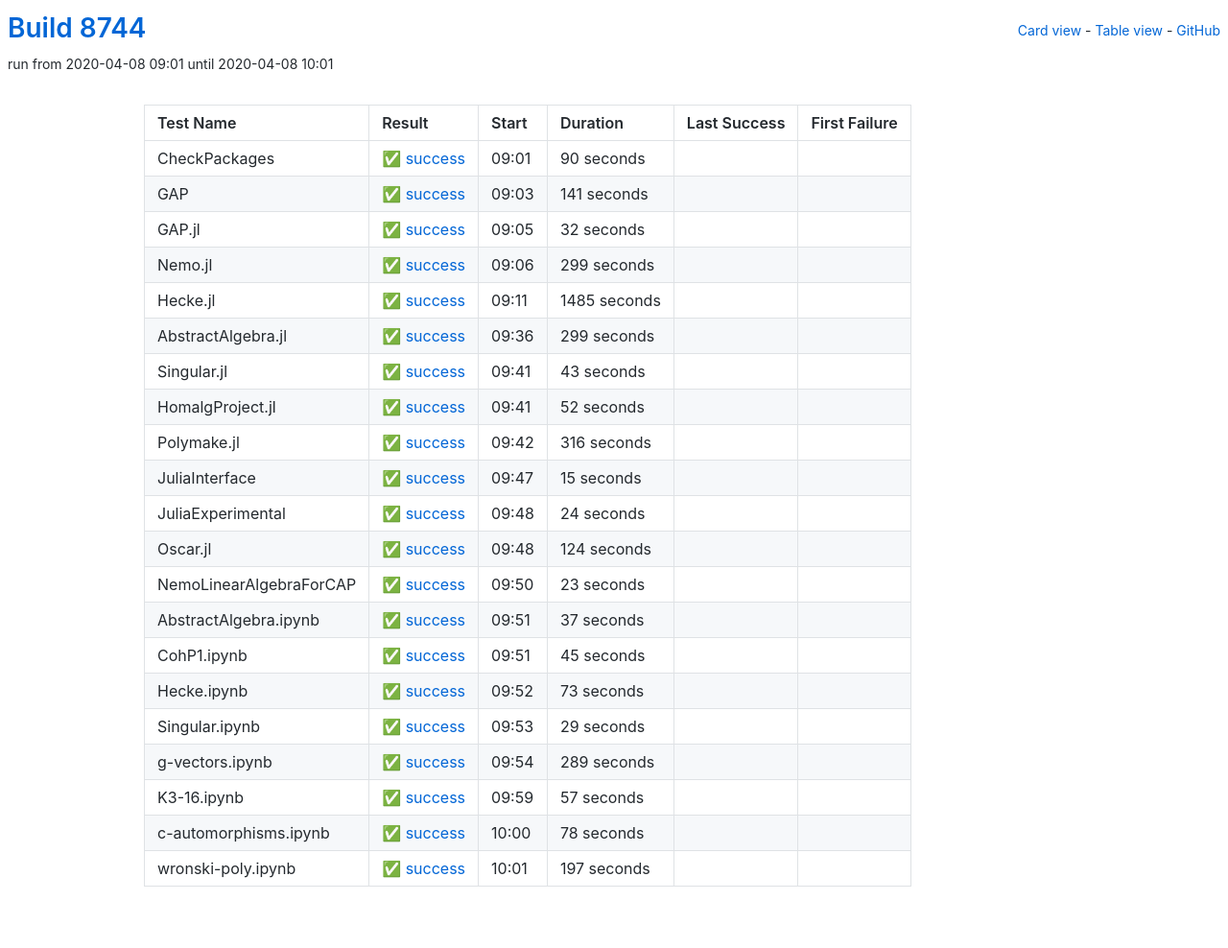
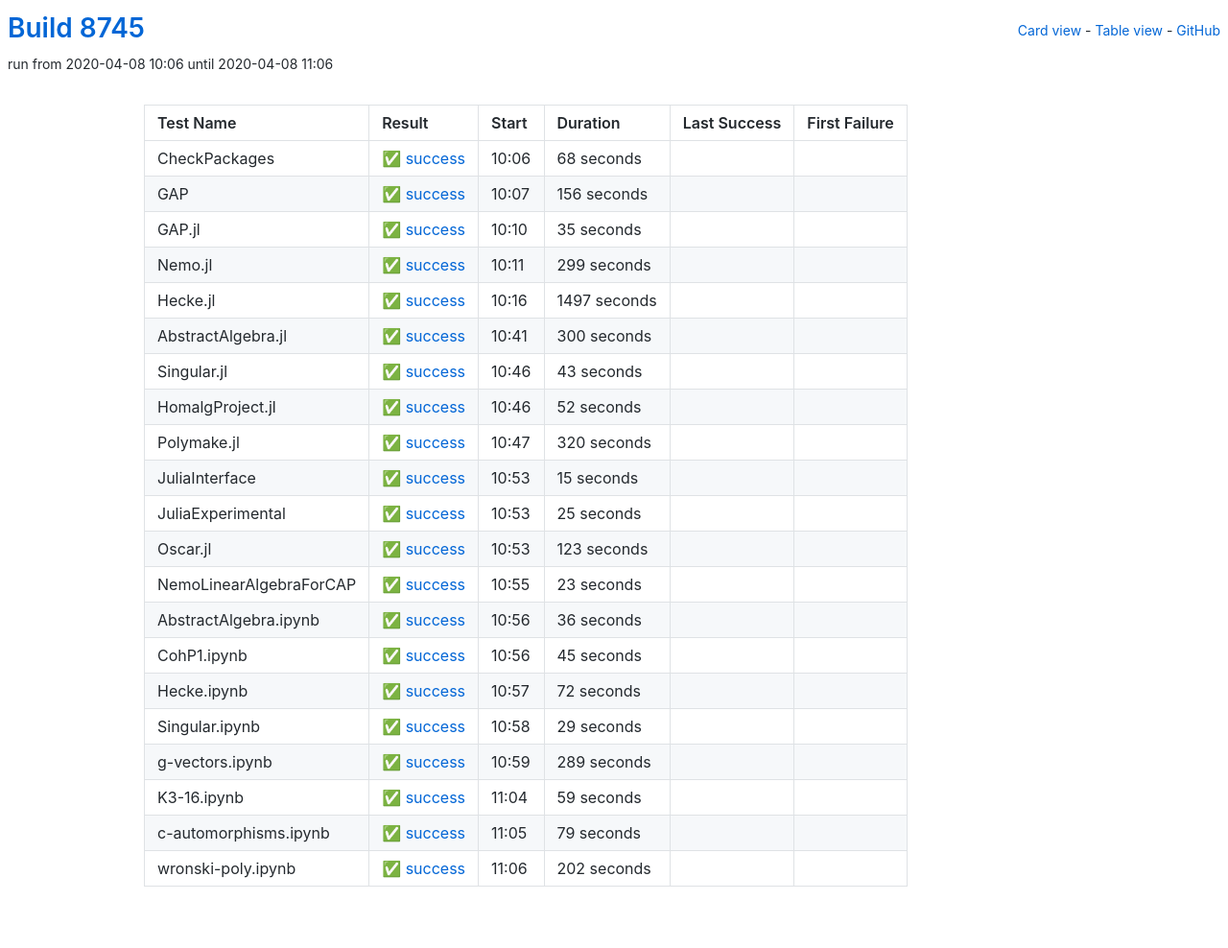
Before and after one commit to oscar-system/oscar-ci-status, a Jekyll site: the page built from table.html, in a window 1280 px wide. Shown: the whole page at 96% size. Built offline with Jekyll 4.4.1, drawn with Linux system fonts in a browser that asks for light colours.

Commit message:
Build 8745

```diff
--- a/_data/ci.yml
+++ b/_data/ci.yml
@@ -1,38 +1,38 @@
-build: 8744
-build_url: https://oscarci.mathematik.uni-kl.de/job/oscar/8744/
+build: 8745
+build_url: https://oscarci.mathematik.uni-kl.de/job/oscar/8745/
 job: oscar
 tests:
-- duration: 90
+- duration: 68
   exitcode: 0
   first_failure: false
   first_failure_url: null
   last_success: false
   last_success_url: null
-  log: https://oscarci.mathematik.uni-kl.de/job/oscar/8744/artifact/logs/build-8744/CheckPackages.log
+  log: https://oscarci.mathematik.uni-kl.de/job/oscar/8745/artifact/logs/build-8745/CheckPackages.log
   name: CheckPackages
-  start: 2020-04-08 09:01
+  start: 2020-04-08 10:06
   status: success
   success: true
-- duration: 141
+- duration: 156
   exitcode: 0
   first_failure: false
   first_failure_url: null
   last_success: false
   last_success_url: null
-  log: https://oscarci.mathematik.uni-kl.de/job/oscar/8744/artifact/logs/build-8744/GAP.log
+  log: https://oscarci.mathematik.uni-kl.de/job/oscar/8745/artifact/logs/build-8745/GAP.log
   name: GAP
-  start: 2020-04-08 09:03
+  start: 2020-04-08 10:07
   status: success
   success: true
-- duration: 32
+- duration: 35
   exitcode: 0
   first_failure: false
   first_failure_url: null
   last_success: false
   last_success_url: null
-  log: https://oscarci.mathematik.uni-kl.de/job/oscar/8744/artifact/logs/build-8744/GAP.jl.log
+  log: https://oscarci.mathematik.uni-kl.de/job/oscar/8745/artifact/logs/build-8745/GAP.jl.log
   name: GAP.jl
-  start: 2020-04-08 09:05
+  start: 2020-04-08 10:10
   status: success
   success: true
 - duration: 299
@@ -41,31 +41,31 @@ tests:
   first_failure_url: null
   last_success: false
   last_success_url: null
-  log: https://oscarci.mathematik.uni-kl.de/job/oscar/8744/artifact/logs/build-8744/Nemo.jl.log
+  log: https://oscarci.mathematik.uni-kl.de/job/oscar/8745/artifact/logs/build-8745/Nemo.jl.log
   name: Nemo.jl
-  start: 2020-04-08 09:06
+  start: 2020-04-08 10:11
   status: success
   success: true
-- duration: 1485
+- duration: 1497
   exitcode: 0
   first_failure: false
   first_failure_url: null
   last_success: false
   last_success_url: null
-  log: https://oscarci.mathematik.uni-kl.de/job/oscar/8744/artifact/logs/build-8744/Hecke.jl.log
+  log: https://oscarci.mathematik.uni-kl.de/job/oscar/8745/artifact/logs/build-8745/Hecke.jl.log
   name: Hecke.jl
-  start: 2020-04-08 09:11
+  start: 2020-04-08 10:16
   status: success
   success: true
-- duration: 299
+- duration: 300
   exitcode: 0
   first_failure: false
   first_failure_url: null
   last_success: false
   last_success_url: null
-  log: https://oscarci.mathematik.uni-kl.de/job/oscar/8744/artifact/logs/build-8744/AbstractAlgebra.jl.log
+  log: https://oscarci.mathematik.uni-kl.de/job/oscar/8745/artifact/logs/build-8745/AbstractAlgebra.jl.log
   name: AbstractAlgebra.jl
-  start: 2020-04-08 09:36
+  start: 2020-04-08 10:41
   status: success
   success: true
 - duration: 43
@@ -74,9 +74,9 @@ tests:
   first_failure_url: null
   last_success: false
   last_success_url: null
-  log: https://oscarci.mathematik.uni-kl.de/job/oscar/8744/artifact/logs/build-8744/Singular.jl.log
+  log: https://oscarci.mathematik.uni-kl.de/job/oscar/8745/artifact/logs/build-8745/Singular.jl.log
   name: Singular.jl
-  start: 2020-04-08 09:41
+  start: 2020-04-08 10:46
   status: success
   success: true
 - duration: 52
@@ -85,20 +85,20 @@ tests:
   first_failure_url: null
   last_success: false
   last_success_url: null
-  log: https://oscarci.mathematik.uni-kl.de/job/oscar/8744/artifact/logs/build-8744/HomalgProject.jl.log
+  log: https://oscarci.mathematik.uni-kl.de/job/oscar/8745/artifact/logs/build-8745/HomalgProject.jl.log
   name: HomalgProject.jl
-  start: 2020-04-08 09:41
+  start: 2020-04-08 10:46
   status: success
   success: true
-- duration: 316
+- duration: 320
   exitcode: 0
   first_failure: false
   first_failure_url: null
   last_success: false
   last_success_url: null
-  log: https://oscarci.mathematik.uni-kl.de/job/oscar/8744/artifact/logs/build-8744/Polymake.jl.log
+  log: https://oscarci.mathematik.uni-kl.de/job/oscar/8745/artifact/logs/build-8745/Polymake.jl.log
   name: Polymake.jl
-  start: 2020-04-08 09:42
+  start: 2020-04-08 10:47
   status: success
   success: true
 - duration: 15
@@ -107,31 +107,31 @@ tests:
   first_failure_url: null
   last_success: false
   last_success_url: null
-  log: https://oscarci.mathematik.uni-kl.de/job/oscar/8744/artifact/logs/build-8744/JuliaInterface.log
+  log: https://oscarci.mathematik.uni-kl.de/job/oscar/8745/artifact/logs/build-8745/JuliaInterface.log
   name: JuliaInterface
-  start: 2020-04-08 09:47
+  start: 2020-04-08 10:53
   status: success
   success: true
-- duration: 24
+- duration: 25
   exitcode: 0
   first_failure: false
   first_failure_url: null
   last_success: false
   last_success_url: null
-  log: https://oscarci.mathematik.uni-kl.de/job/oscar/8744/artifact/logs/build-8744/JuliaExperimental.log
+  log: https://oscarci.mathematik.uni-kl.de/job/oscar/8745/artifact/logs/build-8745/JuliaExperimental.log
   name: JuliaExperimental
-  start: 2020-04-08 09:48
+  start: 2020-04-08 10:53
   status: success
   success: true
-- duration: 124
+- duration: 123
   exitcode: 0
   first_failure: false
   first_failure_url: null
   last_success: false
   last_success_url: null
-  log: https://oscarci.mathematik.uni-kl.de/job/oscar/8744/artifact/logs/build-8744/Oscar.jl.log
+  log: https://oscarci.mathematik.uni-kl.de/job/oscar/8745/artifact/logs/build-8745/Oscar.jl.log
   name: Oscar.jl
-  start: 2020-04-08 09:48
+  start: 2020-04-08 10:53
   status: success
   success: true
 - duration: 23
@@ -140,20 +140,20 @@ tests:
   first_failure_url: null
   last_success: false
   last_success_url: null
-  log: https://oscarci.mathematik.uni-kl.de/job/oscar/8744/artifact/logs/build-8744/NemoLinearAlgebraForCAP.log
+  log: https://oscarci.mathematik.uni-kl.de/job/oscar/8745/artifact/logs/build-8745/NemoLinearAlgebraForCAP.log
   name: NemoLinearAlgebraForCAP
-  start: 2020-04-08 09:50
+  start: 2020-04-08 10:55
   status: success
   success: true
-- duration: 37
+- duration: 36
   exitcode: 0
   first_failure: false
   first_failure_url: null
   last_success: false
   last_success_url: null
-  log: https://oscarci.mathematik.uni-kl.de/job/oscar/8744/artifact/logs/build-8744/AbstractAlgebra.ipynb.log
+  log: https://oscarci.mathematik.uni-kl.de/job/oscar/8745/artifact/logs/build-8745/AbstractAlgebra.ipynb.log
   name: AbstractAlgebra.ipynb
-  start: 2020-04-08 09:51
+  start: 2020-04-08 10:56
   status: success
   success: true
 - duration: 45
@@ -162,20 +162,20 @@ tests:
   first_failure_url: null
   last_success: false
   last_success_url: null
-  log: https://oscarci.mathematik.uni-kl.de/job/oscar/8744/artifact/logs/build-8744/CohP1.ipynb.log
+  log: https://oscarci.mathematik.uni-kl.de/job/oscar/8745/artifact/logs/build-8745/CohP1.ipynb.log
   name: CohP1.ipynb
-  start: 2020-04-08 09:51
+  start: 2020-04-08 10:56
   status: success
   success: true
-- duration: 73
+- duration: 72
   exitcode: 0
   first_failure: false
   first_failure_url: null
   last_success: false
   last_success_url: null
-  log: https://oscarci.mathematik.uni-kl.de/job/oscar/8744/artifact/logs/build-8744/Hecke.ipynb.log
+  log: https://oscarci.mathematik.uni-kl.de/job/oscar/8745/artifact/logs/build-8745/Hecke.ipynb.log
   name: Hecke.ipynb
-  start: 2020-04-08 09:52
+  start: 2020-04-08 10:57
   status: success
   success: true
 - duration: 29
@@ -184,9 +184,9 @@ tests:
   first_failure_url: null
   last_success: false
   last_success_url: null
-  log: https://oscarci.mathematik.uni-kl.de/job/oscar/8744/artifact/logs/build-8744/Singular.ipynb.log
+  log: https://oscarci.mathematik.uni-kl.de/job/oscar/8745/artifact/logs/build-8745/Singular.ipynb.log
   name: Singular.ipynb
-  start: 2020-04-08 09:53
+  start: 2020-04-08 10:58
   status: success
   success: true
 - duration: 289
@@ -195,41 +195,41 @@ tests:
   first_failure_url: null
   last_success: false
   last_success_url: null
-  log: https://oscarci.mathematik.uni-kl.de/job/oscar/8744/artifact/logs/build-8744/g-vectors.ipynb.log
+  log: https://oscarci.mathematik.uni-kl.de/job/oscar/8745/artifact/logs/build-8745/g-vectors.ipynb.log
   name: g-vectors.ipynb
-  start: 2020-04-08 09:54
+  start: 2020-04-08 10:59
   status: success
   success: true
-- duration: 57
+- duration: 59
   exitcode: 0
   first_failure: false
   first_failure_url: null
   last_success: false
   last_success_url: null
-  log: https://oscarci.mathematik.uni-kl.de/job/oscar/8744/artifact/logs/build-8744/K3-16.ipynb.log
+  log: https://oscarci.mathematik.uni-kl.de/job/oscar/8745/artifact/logs/build-8745/K3-16.ipynb.log
   name: K3-16.ipynb
-  start: 2020-04-08 09:59
+  start: 2020-04-08 11:04
   status: success
   success: true
-- duration: 78
+- duration: 79
   exitcode: 0
   first_failure: false
   first_failure_url: null
   last_success: false
   last_success_url: null
-  log: https://oscarci.mathematik.uni-kl.de/job/oscar/8744/artifact/logs/build-8744/c-automorphisms.ipynb.log
+  log: https://oscarci.mathematik.uni-kl.de/job/oscar/8745/artifact/logs/build-8745/c-automorphisms.ipynb.log
   name: c-automorphisms.ipynb
-  start: 2020-04-08 10:00
+  start: 2020-04-08 11:05
   status: success
   success: true
-- duration: 197
+- duration: 202
   exitcode: 0
   first_failure: false
   first_failure_url: null
   last_success: false
   last_success_url: null
-  log: https://oscarci.mathematik.uni-kl.de/job/oscar/8744/artifact/logs/build-8744/wronski-poly.ipynb.log
+  log: https://oscarci.mathematik.uni-kl.de/job/oscar/8745/artifact/logs/build-8745/wronski-poly.ipynb.log
   name: wronski-poly.ipynb
-  start: 2020-04-08 10:01
+  start: 2020-04-08 11:06
   status: success
   success: true
```
Also changed, not shown: README.md.
